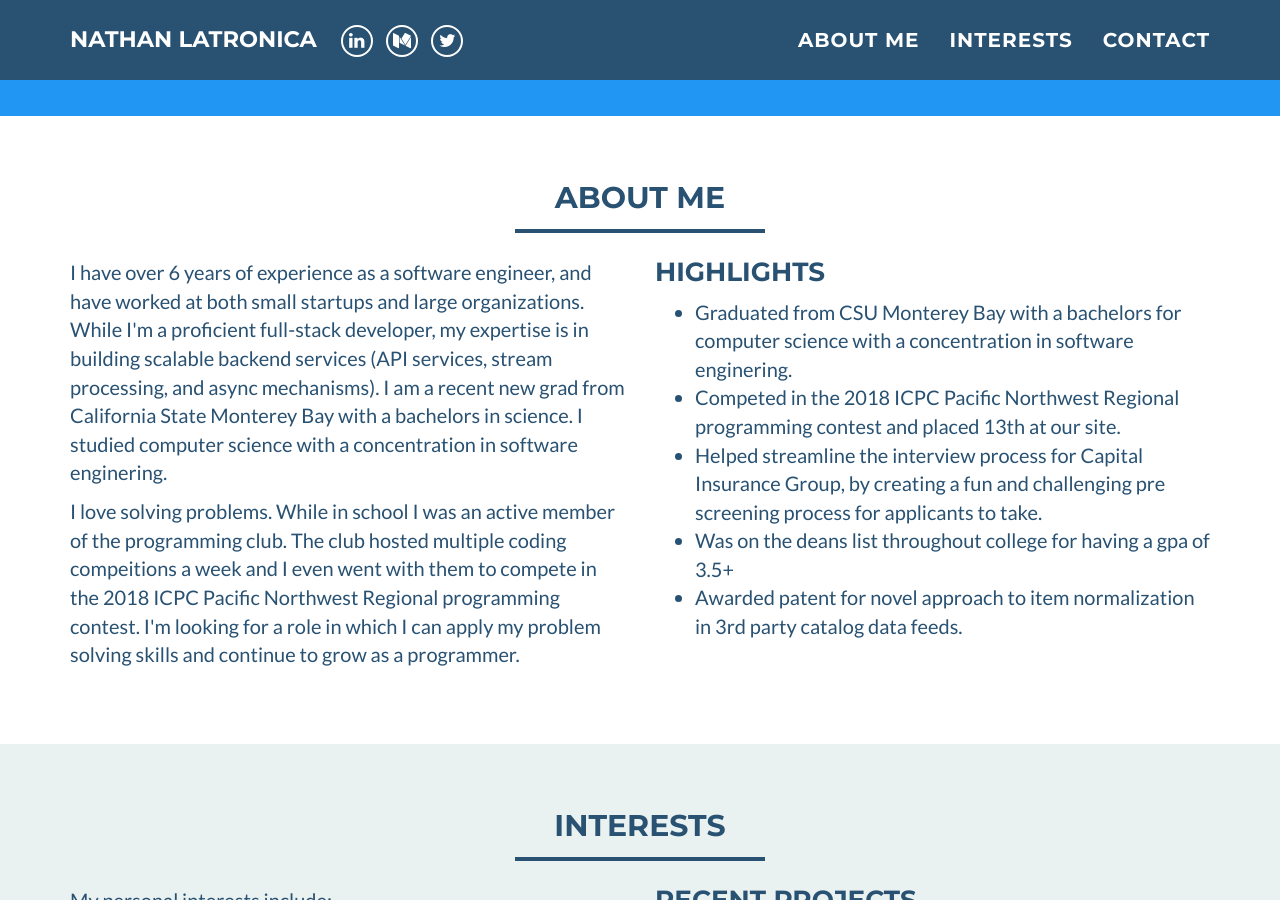
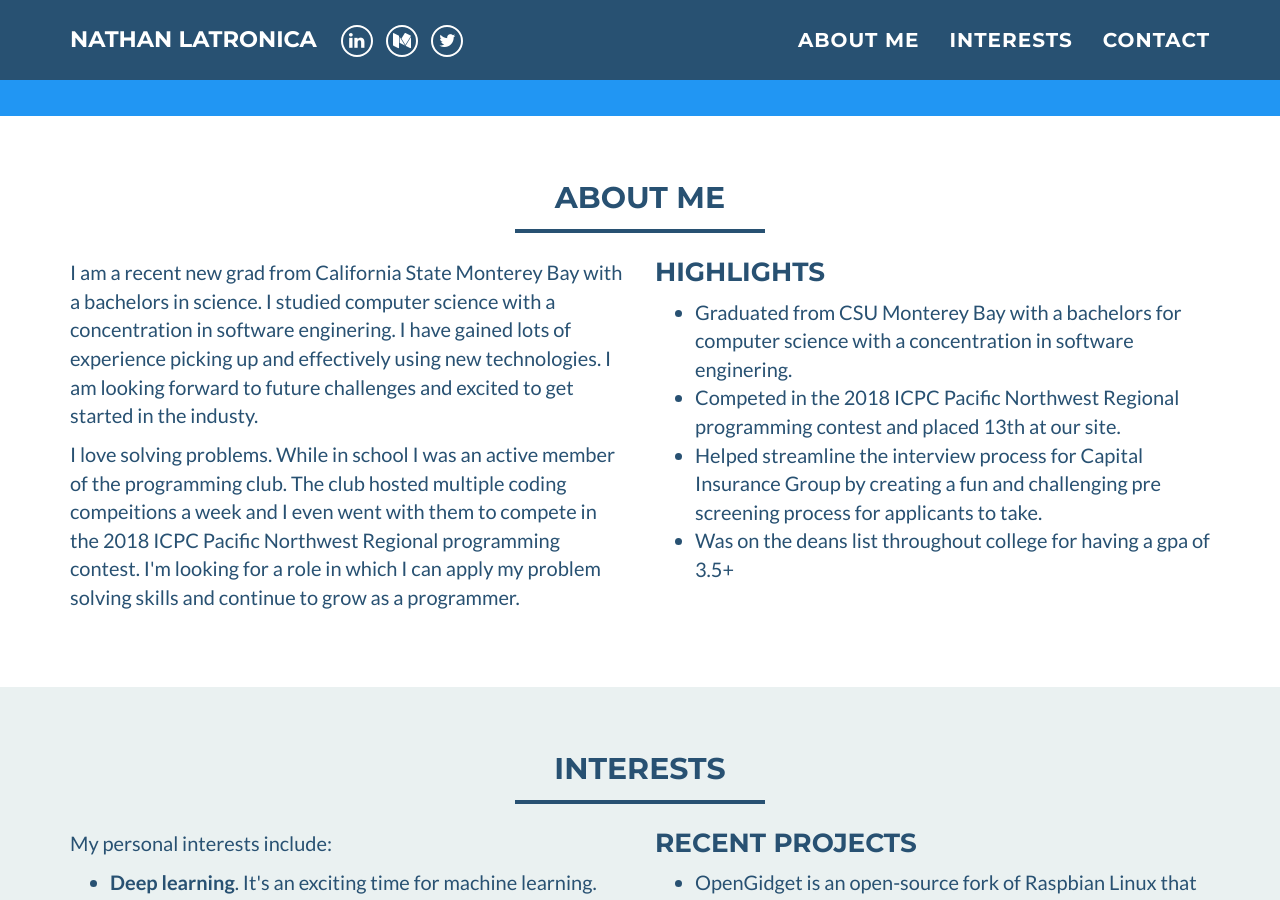
Before and after one commit to nathanlatronica/nathanlatronica.github.io, a Jekyll site: the page built from index.html, in a window 1280 px wide and 900 px high, scrolled down 458 px. Built offline with Jekyll 4.4.1, drawn with Linux system fonts in a browser that asks for light colours.

Commit message:
Update about_me.html

```diff
--- a/_includes/about_me.html
+++ b/_includes/about_me.html
@@ -9,13 +9,10 @@
     <div class="row">
 	    <div class="col-sm-6">
     		<p>
-            I have over 6 years of experience as a software engineer, and have worked
-            at both small startups and large organizations. While I'm a proficient full-stack
-            developer, my expertise is in building scalable backend services (API services, stream processing,
-            and async mechanisms).
-
             I am a recent new grad from California State Monterey Bay with a bachelors in science. I studied
-            computer science with a concentration in software enginering.
+            computer science with a concentration in software enginering. I have gained lots of experience
+            picking up and effectively using new technologies. I am looking forward to future challenges and
+            excited to get started in the industy.
 
         </p>
         <p>
@@ -36,13 +33,10 @@
           <li>
             Competed in the 2018 ICPC Pacific Northwest Regional programming contest and placed 13th at our site.
           <li>
-            Helped streamline the interview process for Capital Insurance Group, by creating a fun and challenging
+            Helped streamline the interview process for Capital Insurance Group by creating a fun and challenging
             pre screening process for applicants to take.
     			<li>
             Was on the deans list throughout college for having a gpa of 3.5+
-    			</li>
-    			<li>
-            Awarded patent for novel approach to item normalization in 3rd party catalog data feeds.
     			</li>
 		    </ul>
 	    </div>
```
